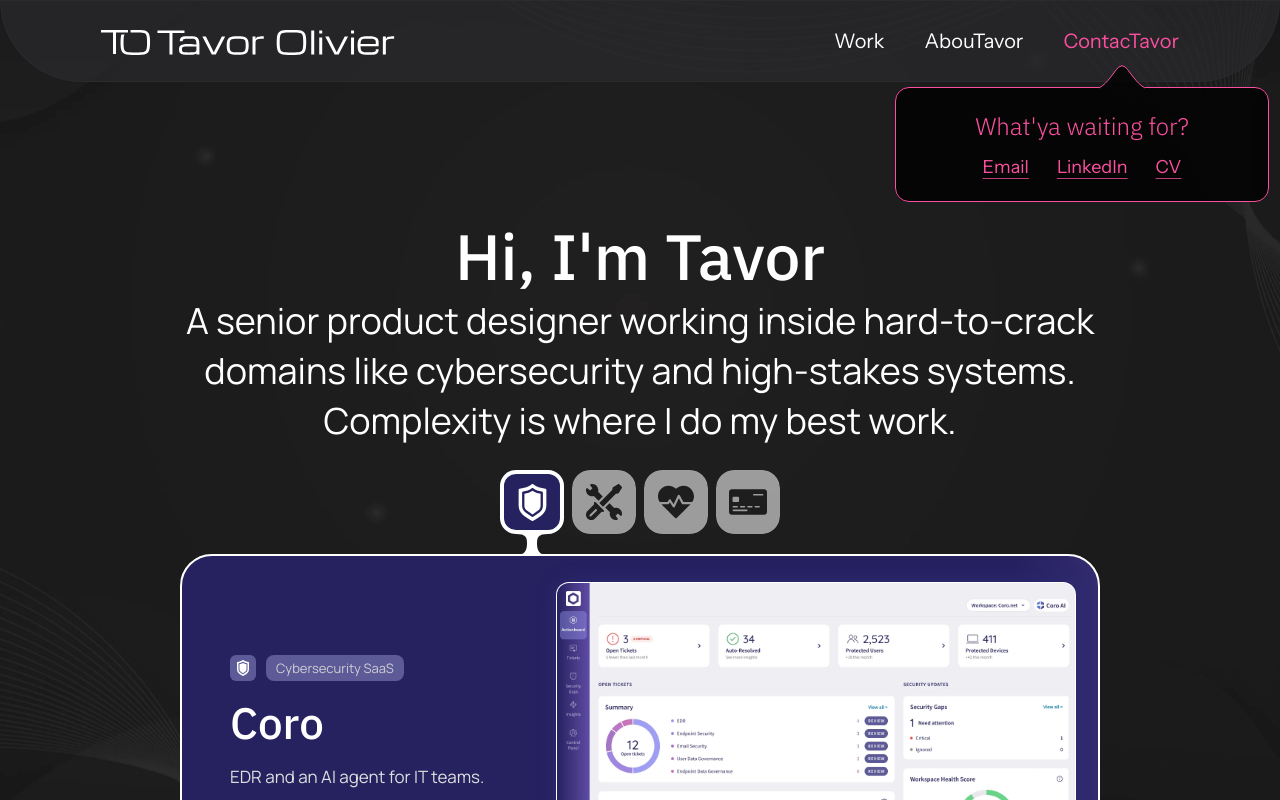
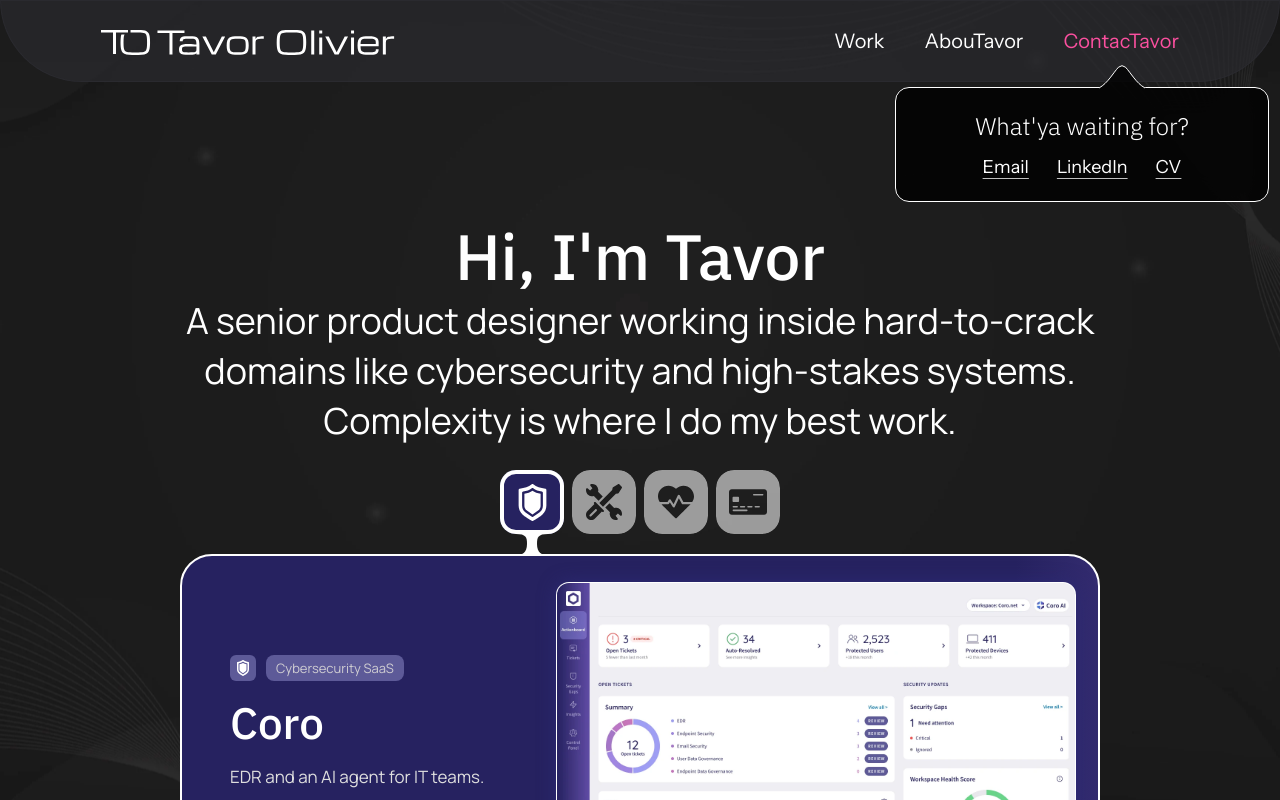
Before and after one commit to tavoration-bot/Tavor-o-portfolio, a plain HTML site: page index.html in a window 1280 px wide. Both pictures are taken after a click on the button "ContacTavor". Shown: the top 800 px of the page. Drawn offline with Linux system fonts and the light colour scheme.

Commit message:
Make the contact bubble white
Bubble outline, pointer, title and links are white instead of pink on
every page. The ContacTavor tab itself stays pink when the bubble is
open, on hover and on focus.

Co-Authored-By: Claude Sonnet 5.5 <noreply@anthropic.com>

```diff
--- a/shared/header.css
+++ b/shared/header.css
@@ -56,12 +56,12 @@
 /* body and tail share one black 80% layer (plus the 14px backdrop blur on .site-bubble), so the join has no seam; the 1px pink outline is drawn on top at full strength */
 .site-bubble__bg{position:absolute;inset:0;z-index:-1;border-radius:inherit;background:#000;opacity:.8;pointer-events:none}
 .site-bubble__tail{position:absolute;bottom:calc(100% - .5px);left:calc(var(--ax) - 23px);display:block;fill:#000;overflow:visible}
-.site-bubble__ring{position:absolute;inset:0;border:1px solid #FB509F;border-radius:inherit;pointer-events:none;clip-path:polygon(0 0,calc(var(--ax) - 23px) 0,calc(var(--ax) - 23px) 3px,calc(var(--ax) + 23px) 3px,calc(var(--ax) + 23px) 0,100% 0,100% 100%,0 100%)}
-.site-bubble__line{position:absolute;bottom:calc(100% - .5px);left:calc(var(--ax) - 23px);display:block;fill:none;stroke:#FB509F;stroke-width:1;stroke-linejoin:round;overflow:visible;pointer-events:none}
-.site-bubble h2{color:#FB509F;letter-spacing:normal;font-family:var(--sh-font-heading);font-weight:300;font-size:24px;line-height:34px;margin-bottom:12px;white-space:nowrap;text-align:center}
+.site-bubble__ring{position:absolute;inset:0;border:1px solid #fff;border-radius:inherit;pointer-events:none;clip-path:polygon(0 0,calc(var(--ax) - 23px) 0,calc(var(--ax) - 23px) 3px,calc(var(--ax) + 23px) 3px,calc(var(--ax) + 23px) 0,100% 0,100% 100%,0 100%)}
+.site-bubble__line{position:absolute;bottom:calc(100% - .5px);left:calc(var(--ax) - 23px);display:block;fill:none;stroke:#fff;stroke-width:1;stroke-linejoin:round;overflow:visible;pointer-events:none}
+.site-bubble h2{color:#fff;letter-spacing:normal;font-family:var(--sh-font-heading);font-weight:300;font-size:24px;line-height:34px;margin-bottom:12px;white-space:nowrap;text-align:center}
 .site-bubble ul{display:flex;gap:28px;list-style:none;justify-content:center}
-.site-bubble a{color:#FB509F;font-size:18px;line-height:25px;text-decoration:underline;text-decoration-thickness:1px;text-underline-offset:5px;text-decoration-color:rgba(251,80,159,.75);transition:text-decoration-color .15s ease,text-decoration-thickness .15s ease}
-.site-bubble a:hover{color:#FB509F;text-decoration-thickness:2px;text-decoration-color:#FB509F}
+.site-bubble a{color:#fff;font-size:18px;line-height:25px;text-decoration:underline;text-decoration-thickness:1px;text-underline-offset:5px;text-decoration-color:rgba(255,255,255,.75);transition:text-decoration-color .15s ease,text-decoration-thickness .15s ease}
+.site-bubble a:hover{color:#fff;text-decoration-thickness:2px;text-decoration-color:#fff}
 @media (max-width:720px){
   .site-nav__btn{font-size:17px}
   .site-bubble{width:max-content;min-height:0;padding:16px 26px 18px}
```
